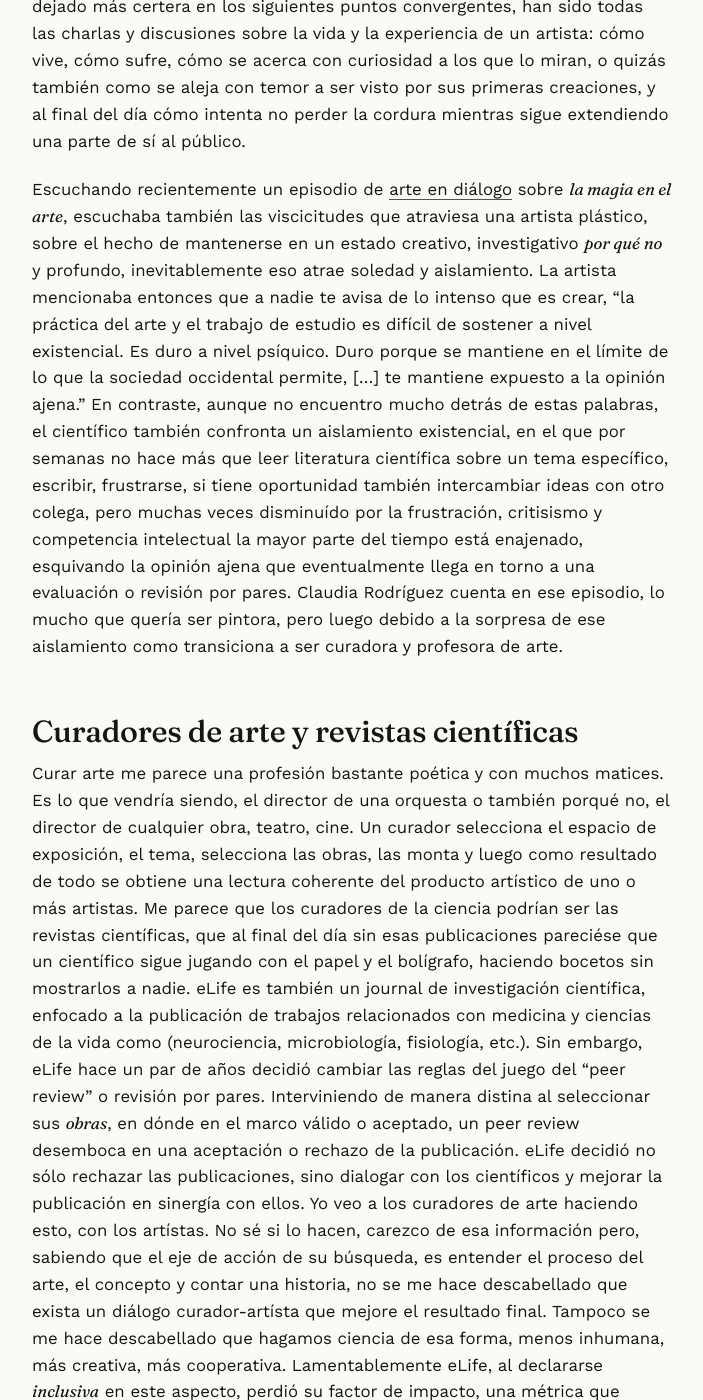
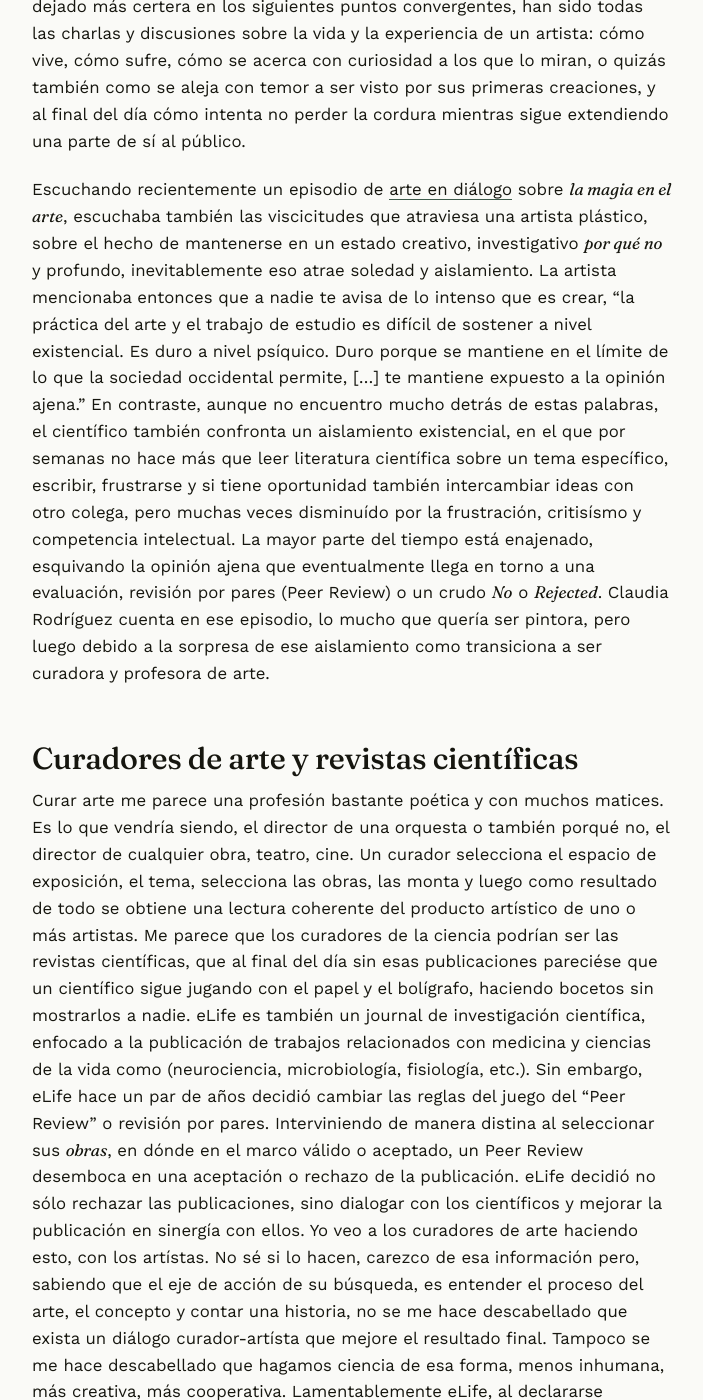
Before and after one commit to AnaAquiles/AnaAquiles.github.io, a Jekyll site: the page built from _posts/2026-09-30-curadores-esp.md, in a window 1280 px wide and 1400 px high, scrolled down 1311 px. Shown: the whole window, without its empty margins (288-991 px from the left). Built offline with Jekyll 4.4.1, drawn with Linux system fonts in a browser that asks for light colours; comment, search, counter and statistics services are not loaded; some of the changed text lies outside the part shown.

Commit message:
curadores post edited

```diff
--- a/_posts/2026-09-30-curadores-esp.md
+++ b/_posts/2026-09-30-curadores-esp.md
@@ -16,28 +16,31 @@ Llevo un tiempo pensando en las similitudes entre los científicos y los artíst
 Mi bagaje sobre el quehacer artístico viene desde una butaca amateur, en la que satisfago la curiosidad por conocer más el proceso creativo a través de libros, discusiones, podcast y también exposiciones. Pero lo que me ha dejado más certera en los siguientes puntos convergentes, han sido todas las charlas y discusiones sobre la vida y la experiencia de un artista: cómo vive, cómo sufre, cómo se acerca con curiosidad a los que lo miran, o quizás también como se aleja con temor a ser visto por sus primeras creaciones, y al final del día cómo intenta no perder la cordura mientras sigue extendiendo una parte de sí al público.
 
 Escuchando recientemente un episodio de [arte en diálogo](https://youtu.be/hUAiq46JvdA?si=pCwiYueTrP8rry-i) sobre *la magia en el arte*, escuchaba también las viscicitudes que atraviesa una artista plástico, sobre el hecho de mantenerse en un estado creativo, investigativo *por qué no* y profundo, inevitablemente eso atrae soledad y aislamiento. La artista mencionaba entonces que a nadie te avisa de lo intenso que es crear, "la práctica del arte y el trabajo de estudio es difícil de sostener a nivel existencial. Es duro a nivel psíquico. Duro porque se mantiene en el límite de lo que la sociedad occidental permite, [...] te mantiene expuesto a la opinión ajena."
-En contraste, aunque no encuentro mucho detrás de estas palabras, el científico también confronta un aislamiento existencial, en el que por semanas no hace más que leer literatura científica sobre un tema específico, escribir, frustrarse, si tiene oportunidad también intercambiar ideas con otro colega, pero muchas veces disminuído por la frustración, critisismo y competencia intelectual la mayor parte del tiempo está enajenado, esquivando la opinión ajena que eventualmente llega en torno a una evaluación o revisión por pares.
+En contraste, aunque no encuentro mucho detrás de estas palabras, el científico también confronta un aislamiento existencial, en el que por semanas no hace más que leer literatura científica sobre un tema específico, escribir, frustrarse y si tiene oportunidad también intercambiar ideas con otro colega, pero muchas veces disminuído por la frustración, critisísmo y competencia intelectual. La mayor parte del tiempo está enajenado, esquivando la opinión ajena que eventualmente llega en torno a una evaluación, revisión por pares (Peer Review) o un crudo *No* o *Rejected*.
 Claudia Rodríguez cuenta en ese episodio, lo mucho que quería ser pintora, pero luego debido a la sorpresa de ese aislamiento como transiciona a ser curadora y profesora de arte.
 
 
 ## Curadores de arte y revistas científicas
 
 Curar arte me parece una profesión bastante poética y con muchos matices. Es lo que vendría siendo, el director de una orquesta o también porqué no, el director de cualquier obra, teatro, cine. Un curador selecciona el espacio de exposición, el tema, selecciona las obras, las monta y luego como resultado de todo se obtiene una lectura coherente del producto artístico de uno o más artistas.
-Me parece que los curadores de la ciencia podrían ser las revistas científicas, que al final del día sin esas publicaciones pareciése que un científico sigue jugando con el papel y el bolígrafo, haciendo bocetos sin mostrarlos a nadie. eLife es también un journal de investigación científica, enfocado a la publicación de trabajos relacionados con medicina y ciencias de la vida como (neurociencia, microbiología, fisiología, etc.). Sin embargo, eLife hace un par de años decidió cambiar las reglas del juego del "peer review" o revisión por pares. Interviniendo de manera distina al seleccionar sus _obras_, en dónde en el marco válido o aceptado, un peer review desemboca en una aceptación o rechazo de la publicación. eLife decidió no sólo rechazar las publicaciones, sino dialogar con los científicos y mejorar la publicación en sinergía con ellos.
+Me parece que los curadores de la ciencia podrían ser las revistas científicas, que al final del día sin esas publicaciones pareciése que un científico sigue jugando con el papel y el bolígrafo, haciendo bocetos sin mostrarlos a nadie. eLife es también un journal de investigación científica, enfocado a la publicación de trabajos relacionados con medicina y ciencias de la vida como (neurociencia, microbiología, fisiología, etc.). Sin embargo, eLife hace un par de años decidió cambiar las reglas del juego del "Peer Review" o revisión por pares. Interviniendo de manera distina al seleccionar sus _obras_, en dónde en el marco válido o aceptado, un Peer Review desemboca en una aceptación o rechazo de la publicación. eLife decidió no sólo rechazar las publicaciones, sino dialogar con los científicos y mejorar la publicación en sinergía con ellos.
 Yo veo a los curadores de arte haciendo esto, con los artístas. No sé si lo hacen, carezco de esa información pero, sabiendo que el eje de acción de su búsqueda, es entender el proceso del arte, el concepto y contar una historia, no se me hace descabellado que exista un diálogo curador-artísta que mejore el resultado final. Tampoco se me hace descabellado que hagamos ciencia de esa forma, menos inhumana, más creativa, más cooperativa. Lamentablemente eLife, al declararse _inclusiva_ en este aspecto, perdió su factor de impacto, una métrica que determina año tras año que tanto impacto tuvo la revista a través de sus publicaciones, qué tanto fue citada, leída, compartida, demandada. En otras palabras, su credibilidad. Entonces, quizás ahora **eLife busque curador**, bajo el yugo performativo de sí/no y de la manera que hoy día seguimos evaluando la productividad y los avances científicos.
 
 La revista sigue funcionando, pero con cierta mirada juiciosa y desconfiada. Hubo mucha gente en el campo de la ciencia que aplaudió esta iniciativa pero así mismo, de desató el efecto "te apoyo, pero no te consumo" o en este caso, no publico contigo. Algunos colegas en formación me han comentado que sus publicaciones terminan en eLife como un "peor es nada", la revista de consuelo después de haber obtenido varios rechazos en otras.
 Un sistema que en el arte funciona _el diálogo, el acompañamiento_, en la ciencia se torna popular y sin valor. Como si de verdad disfrutaramos hacerlo de la manera difícil
 
-*¿Alguién sabe desde cuándo empezamos a hacerlo?*
+>*¿Alguién sabe desde cuándo empezamos a hacerlo?*
 
 
 ## Por amor al arte
 
-Mi primer viaje en la vida fue a Valparaíso (_Valpo_), en el centro de Chile. Una ciudad muy bohemia y artística. Por consecuencia conocí a muchos artístas de todas nacionaliades y tipos de arte. Cada uno dejó su huella e historia en mi memoria, pero relacionado con este tema, recuerdo mucho a Karla, una muralista muy talentosa que había viajado por el mundo y en ese momento se encontraba en Valparaíso, una ciudad cuyos murales resaltan en su arte urbano, para lograr avanzar en su carrera. Encontrar un mural blanco no fue sencillo para ella. Había trabajado mucho en sus bocetos y sus planos en miniatura y cuando finalmente lo encontró, no cabía de la emoción, la ví disfrutando buscar los tonos adecuados con una pintura en polvo que podía diluir en pintura blanca hasta encontrar los colores que ella quería plasmar. Cuando lo terminó no dijo nada, y no nos compartió tampoco la dirección del mural para ir a verlo en directo. Tardó unos días en tocar el tema, y cuando finalmente lo hizo, me contó que estaba muy decepcionada porqué no iba a recibir ningún pago, que ese mural como otros en la ciudad, se pintaban para que los artístas se dieran a conocer, sin ninguna retribución financiera. **Por amor al arte**. Ella estaba muy enojada, y decidió ir a donde el mural terminado y destruírlo ella misma con pintura roja.
+Mi primer viaje en la vida fue a Valparaíso (_Valpo_), en el centro de Chile. Una ciudad muy bohemia y artística. Por consecuencia conocí a muchos artístas de todas nacionaliades y tipos de arte. Cada uno dejó su huella e historia en mi memoria, pero relacionado con este tema, recuerdo mucho a Karla, una muralista muy talentosa que había viajado por el mundo y en ese momento se encontraba en Valparaíso, una ciudad cuyos murales resaltan en su arte urbano, para lograr avanzar en su carrera. Encontrar un mural blanco no fue sencillo para ella. Había trabajado mucho en sus bocetos y sus planos en miniatura y cuando finalmente lo encontró, no cabía de la emoción, la ví disfrutando buscar los tonos adecuados con una pintura en polvo que podía diluir en pintura blanca hasta encontrar los colores que ella quería plasmar. Cuando lo terminó no dijo nada, y no nos compartió tampoco la dirección del mural para ir a verlo en directo. Tardó unos días en tocar el tema, y cuando finalmente lo hizo, me contó que estaba muy decepcionada porqué no iba a recibir ningún pago, que ese mural como otros en la ciudad, se pintaban para que los artístas se dieran a conocer, sin ninguna retribución financiera. **Por amor al arte**. Ella estaba muy enojada, y decidió ir a donde el mural terminado y destruírlo ella misma con *pintura roja*.
 El amor al arte, no cubre cuentas, ni boletos de avión para regresar a casa, ni comida, ni salud mental, ni siquiera el material usado para pintarlo, pero ¡Qué bonito se veían todos los murales que fueron pintados gratuitamente en Valpo!, cuantos turistas nuevos llegaban a Chile y se dirigían a Valpo a visitarlos, qué barato salía vender una oportunidad artística para los artístas que impulsaban su carrera o pretendían hacerlo ahí. Lo mismo sucedía con mis amigos músicos, que vivían de las propinas de la gente en los bares.
-Los científicos, pienso que aceptamos un poco bajo una ignorancia inocente, más bien **novata**, esta disyuntiva de trabajar para un laboratorio científico, desarrollar un proyecto, invertir tu tiempo y el dinero de tus padres, probablemente o el de tus ahorros, confiando que algún día tendrás un trabajo estable, para luego darte cuenta que te timaron, _¿Quién? aún no lo sé_, quizás uno mismo se enamora de una profesión que parece más una estafa piramidal, que otra cosa, y aunque si hay retribución, los salarios son muy bajos, no sólo siendo estudiante, sino aún también iniciando los primeros pasos como jóven investigador, donde además te vas enterando que siempre por los siglos de los siglos tendrás que pedir dinero para que financien tu proyecto, _como ser músico y cantar en los bares, esperando que te den dinero para poder seguir haciendo lo que te gusta_.
-Hay una especie de delirio en el tomar la decisión de salirse de ese loop sin fin y buscar vivir más estable y quedarse confiando que el próximo intento, la próxima postulación te aceptará y podrás seguir produciendo ciencia, enviando tu trabajo a otra revista de investigación, y luego claro viajar a congresos, presentar tu trabajo, darte a conocer y tratar de convecer a otros a que vengan a trabajar contigo o si hiciste bien tu trabajo de hacerte notar, la gente solita se te acercará y querrá trabajar contigo, pero todos siempre entrarán en el mismo loop. Me mareo de pensarlo y siento lastima de la gente que aún no lo ha notado, incluso de mi, cuando aún no lo sabía. Pero qué bonito se ve tener un google scholar o un research gate, o tener premios y publicaciones que probablemente contribuyan a menos del 1% de la relevancia científica que hoy día tomamos en cuenta.
+Los científicos, pienso que aceptamos un poco bajo una ignorancia inocente, más bien **novata**, esta disyuntiva de trabajar para un laboratorio científico, desarrollar un proyecto, invertir tu tiempo y el dinero de tus padres, probablemente o el de tus ahorros, confiando que algún día tendrás un trabajo estable, para luego darte cuenta que te timaron, _¿Quién? aún no lo sé_, quizás uno mismo se enamora de una profesión que parece más una estafa piramidal, que otra cosa. Aunque si hay retribución, los salarios son muy bajos, no sólo siendo estudiante, sino aún también dentro de los primeros pasos como jóven investigador, donde además te enteras que siempre por los siglos de los siglos tendrás que pedir dinero para que financien tu proyecto. _Como ser músico y cantar en los bares, esperando que te den dinero para poder seguir haciendo lo que te gusta_.
+
+Hay una especie de delirio en el tomar la decisión de salirse de ese loop sin fin y buscar vivir más estable y quedarse confiando que el próximo intento, la próxima postulación te aceptará y podrás seguir produciendo ciencia, enviando tu trabajo a otra revista de investigación, y luego claro viajar a congresos, presentar tu trabajo, darte a conocer y tratar de convecer a otros a que vengan a trabajar contigo o si hiciste bien tu trabajo de hacerte notar, la gente solita se te acercará y querrá trabajar contigo, pero todos siempre entrarán en el mismo loop. Me mareo de pensarlo y siento una urgencia de prevenir a la gente que aún no lo ha notado, incluso a mi yo del pasado, cuando aún no lo sabía.
+
+Pero qué bonito se ve tener un google scholar o un researchgate, o tener premios y publicaciones que probablemente contribuyan a menos del 1% de la relevancia científica que hoy día tomamos en cuenta. _Aquí se termina mi pesimismo en esta entrada._
 
 
 ## Call backs y rechazos
```
